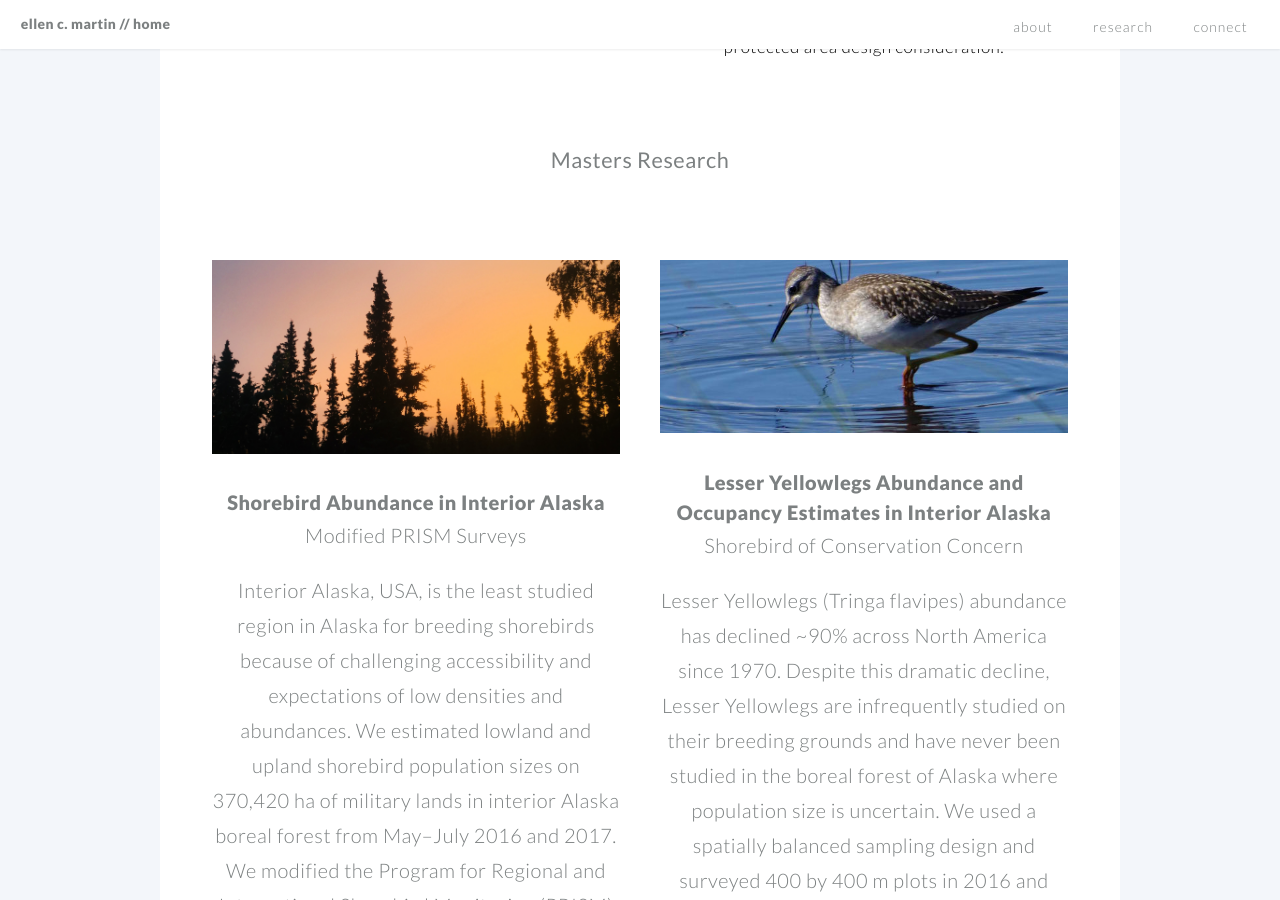
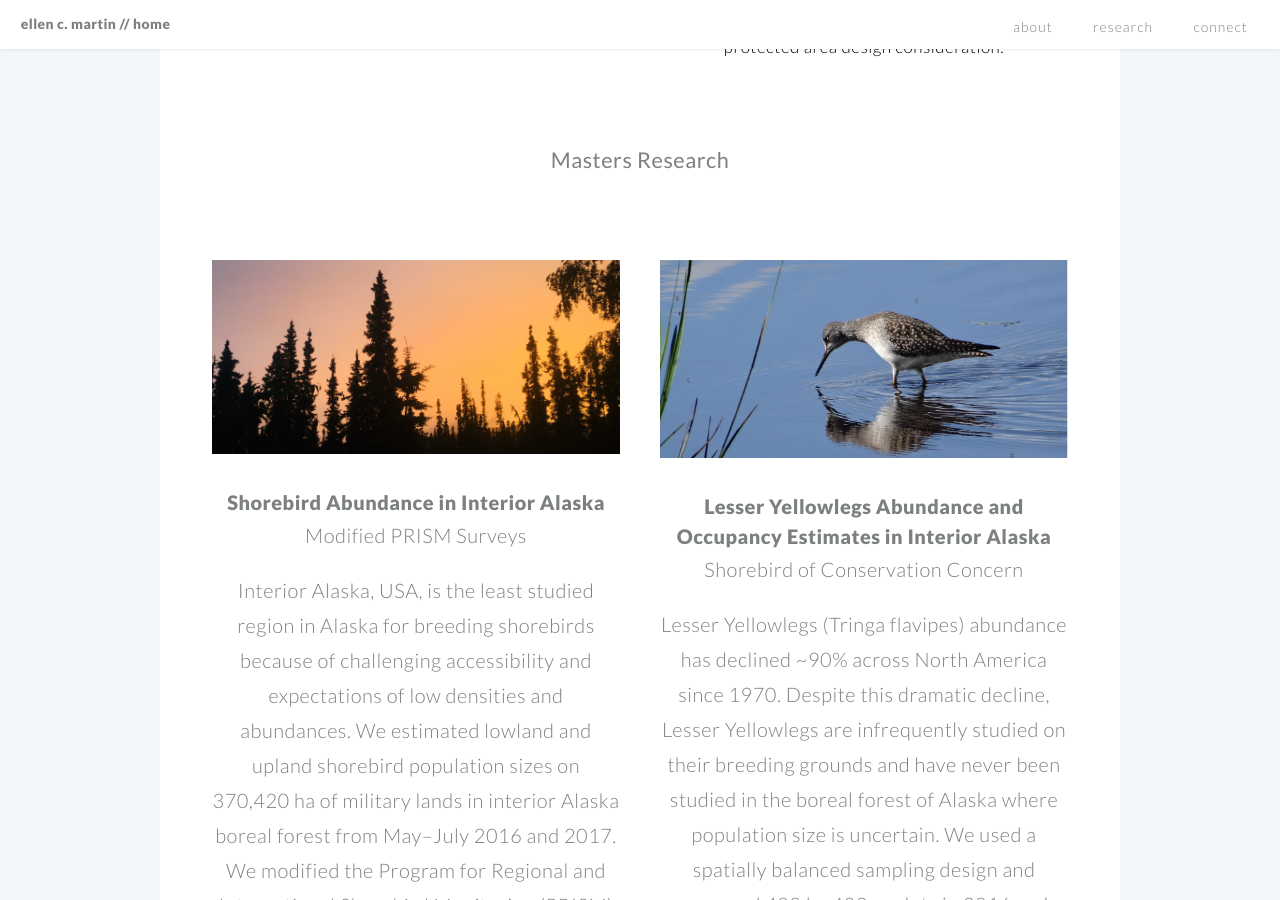
Before and after one commit to EllenCMartin/EllenCMartin.github.io, a Jekyll site: the page built from index.md, in a window 1280 px wide and 900 px high, scrolled down 4489 px. Built offline with Jekyll 4.4.1, drawn with Linux system fonts in a browser that asks for light colours.

Commit message:
Update Research.yml

```diff
--- a/_data/Research.yml
+++ b/_data/Research.yml
@@ -19,7 +19,7 @@ Research:
       - item: ms1.html
         image: /images/ms1.jpg
       - item: ms2.html
-        image: /images/shorebird.jpg
+        image: /images/shorebird2.jpg
 
   - category: Federal Agency and International Org Experience
     items:
```
